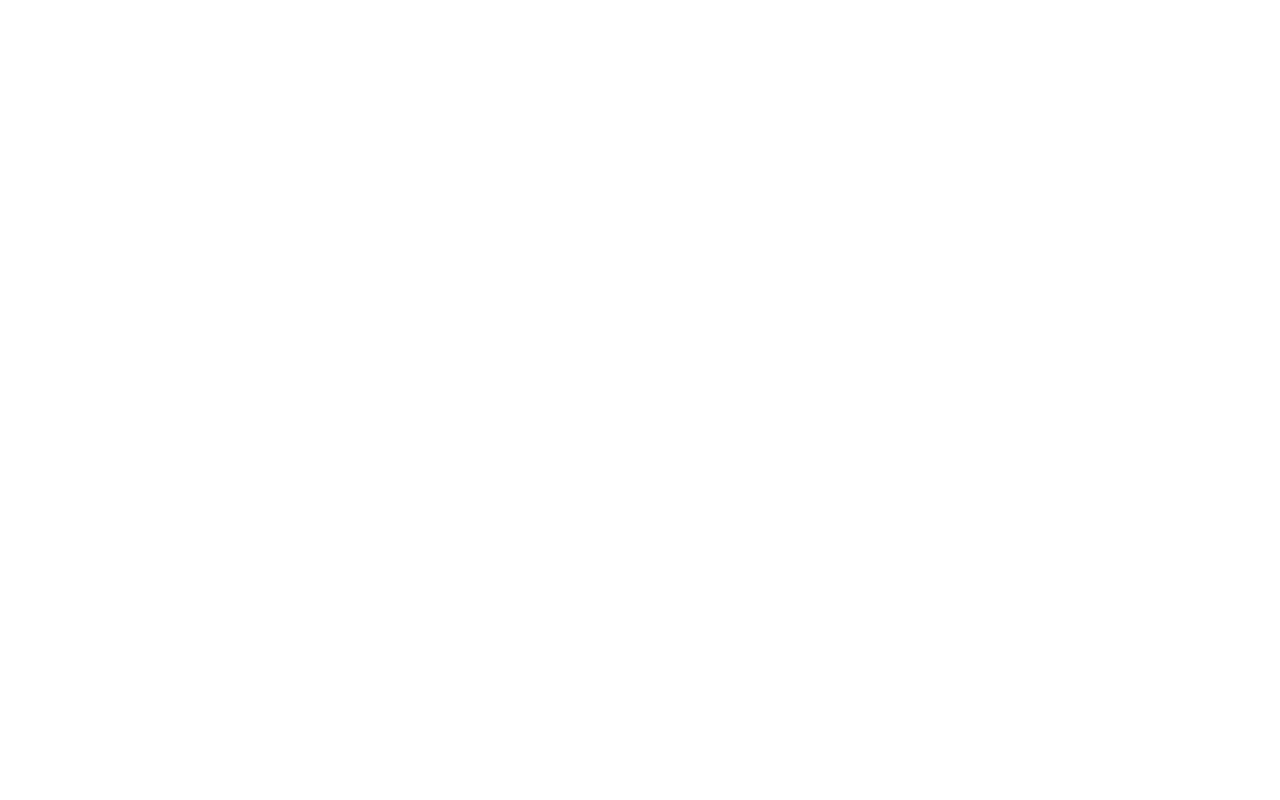
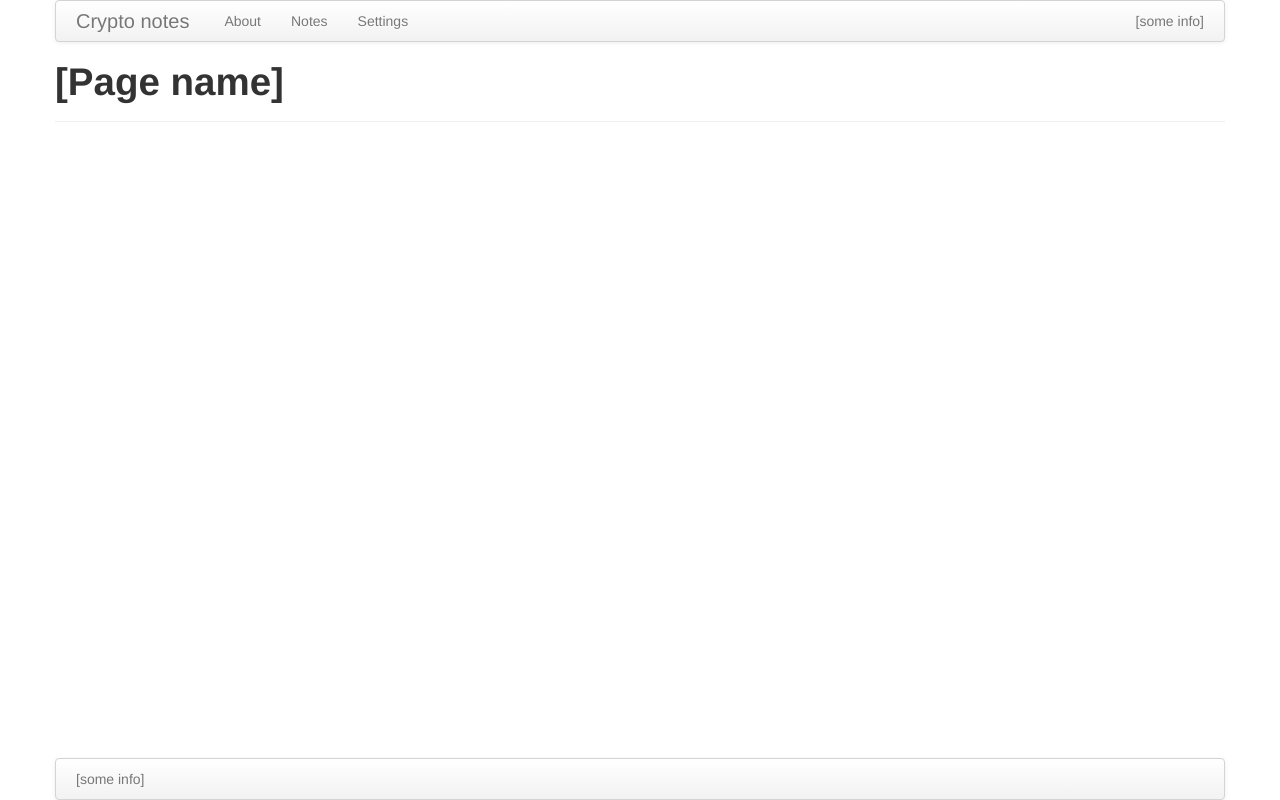
Before and after one commit to DigitalSmile/cryptex, a plain HTML site: page index.html in a window 1280 px wide. Drawn offline with Linux system fonts and the light colour scheme.

Commit message:
[client] added initial structure for prototyping

```diff
--- /dev/null
+++ b/css/main.css
@@ -0,0 +1,17 @@
+body,html {
+    min-height:100%;
+    position: relative;
+}
+
+.container.wrapper {
+    padding-bottom: 30px;
+}
+
+.footer {
+    position: fixed;
+    bottom: 0;
+}
+
+.footer.container .navbar {
+    margin-bottom: 0;
+}
--- a/index.html
+++ b/index.html
@@ -1,9 +1,56 @@
 <!DOCTYPE html>
 <html>
 <head>
-    <title></title>
+    <title>Crypto notes</title>
+    <meta http-equiv="content-type" content="text/html; charset=utf-8"/>
+    <link rel="shortcut icon" href="/favicon.ico" type="image/x-icon">
+    <link rel="icon" href="/favicon.ico" type="image/x-icon">
+    <link rel="stylesheet" type="text/css" href="/css/main.css"/>
+    <link rel="stylesheet" type="text/css" href="/css/bootstrap.min.css"/>
+    <link rel="stylesheet" type="text/css" href="/css/bootstrap-responsive.min.css"/>
+    <link rel="stylesheet" type="text/css" href="/css/jqueryui/smoothness/jquery-ui-1.9.2.custom.min.css"/>
+
+    <script type="text/javascript" src="/lib/jquery.min.js"></script>
+    <script type="text/javascript" src="/lib/jquery-ui.min.js"></script>
+    <script type="text/javascript" src="/lib/bootstrap.min.js"></script>
 </head>
 <body>
 
+
+<div class="container wrapper">
+    <div class="navbar">
+        <div class="navbar-inner">
+            <div class="container">
+                <a class="brand" href="/">Crypto notes</a>
+                <ul class="nav">
+                    <!--<li ng-class="statActive"><a href="#!/stat">Statistics</a></li>-->
+                    <li><a href="/">About</a></li>
+                    <li><a href="/">Notes</a></li>
+                    <li><a href="/">Settings</a></li>
+                </ul>
+                <p class="navbar-text pull-right">[some info]</p>
+            </div>
+        </div>
+    </div>
+
+    <div class="page-header">
+        <h1>[Page name]</h1>
+    </div>
+
+    <div id="content">
+
+    </div>
+
+    <div class="footer container">
+        <div class="navbar">
+            <div class="navbar-inner">
+                <div class="container">
+                    <p class="navbar-text">[some info]</p>
+                </div>
+            </div>
+        </div>
+    </div>
+
+</div>
 </body>
 </html>
```
Also changed, not shown: templates/about.html (added), templates/login.html (added), templates/notes-add.html (added), templates/notes-list.html (added).
